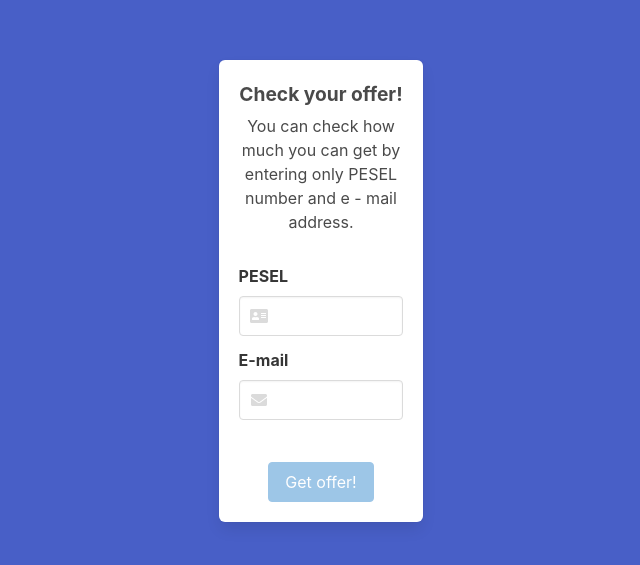
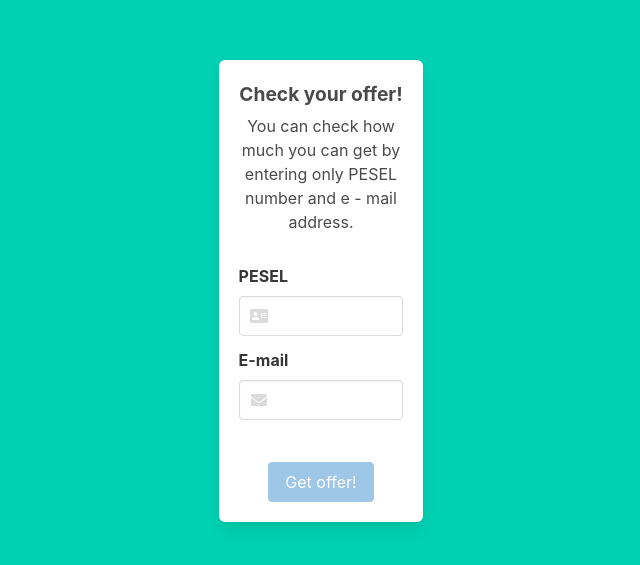
Before and after one commit to Rozchmurzeni/aws-ci-cd, an Angular app in the folder frontend/loan-offerer/: page / in a window 1280 px wide. Shown: the part 109-674 px from the top of the page, without its empty margins (319-959 px from the left). Built offline with nearby package versions, Linux system fonts and the light colour scheme.

Commit message:
Change background color of frontend app

```diff
--- a/frontend/loan-offerer/src/app/app.component.html
+++ b/frontend/loan-offerer/src/app/app.component.html
@@ -1,4 +1,4 @@
-<section class="hero is-link is-fullheight">
+<section class="hero is-fullheight is-primary">
     <div class="hero-body">
         <div class="container is-fluid">
             <div class="columns">
```
